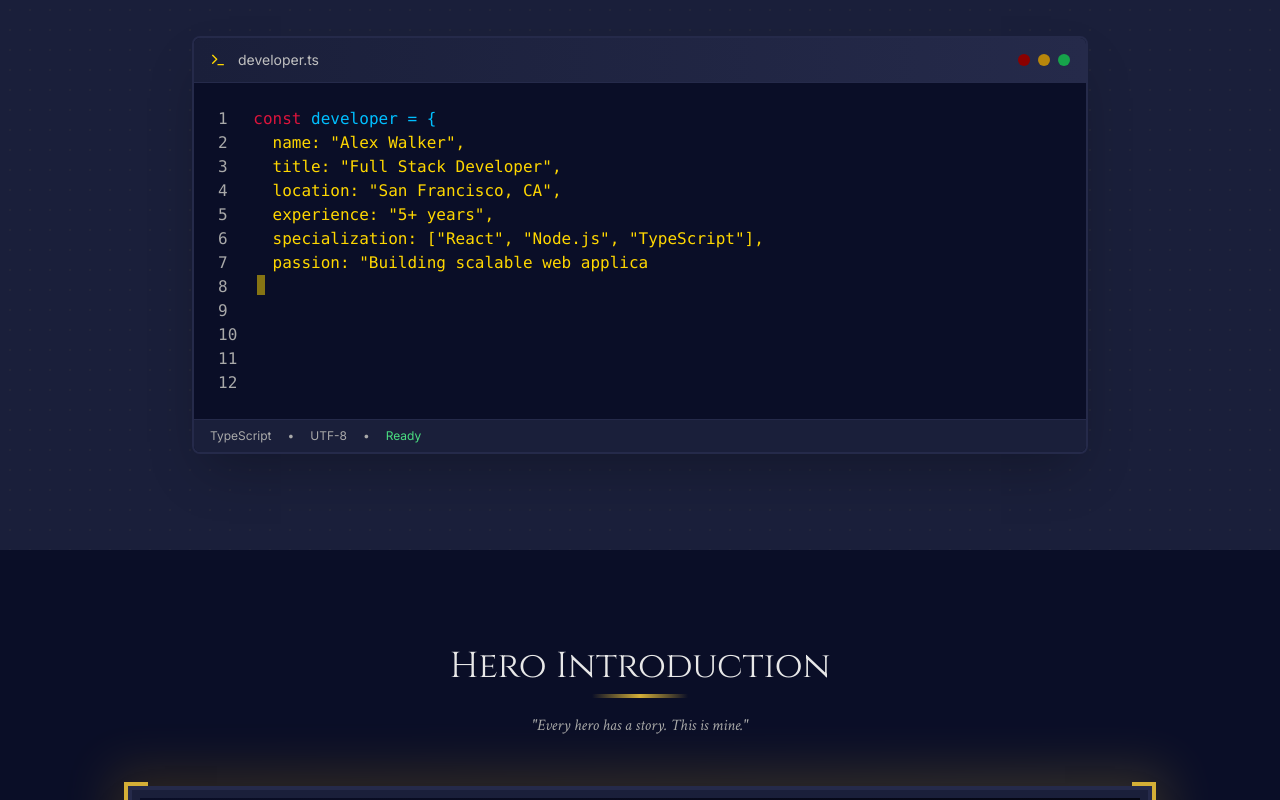
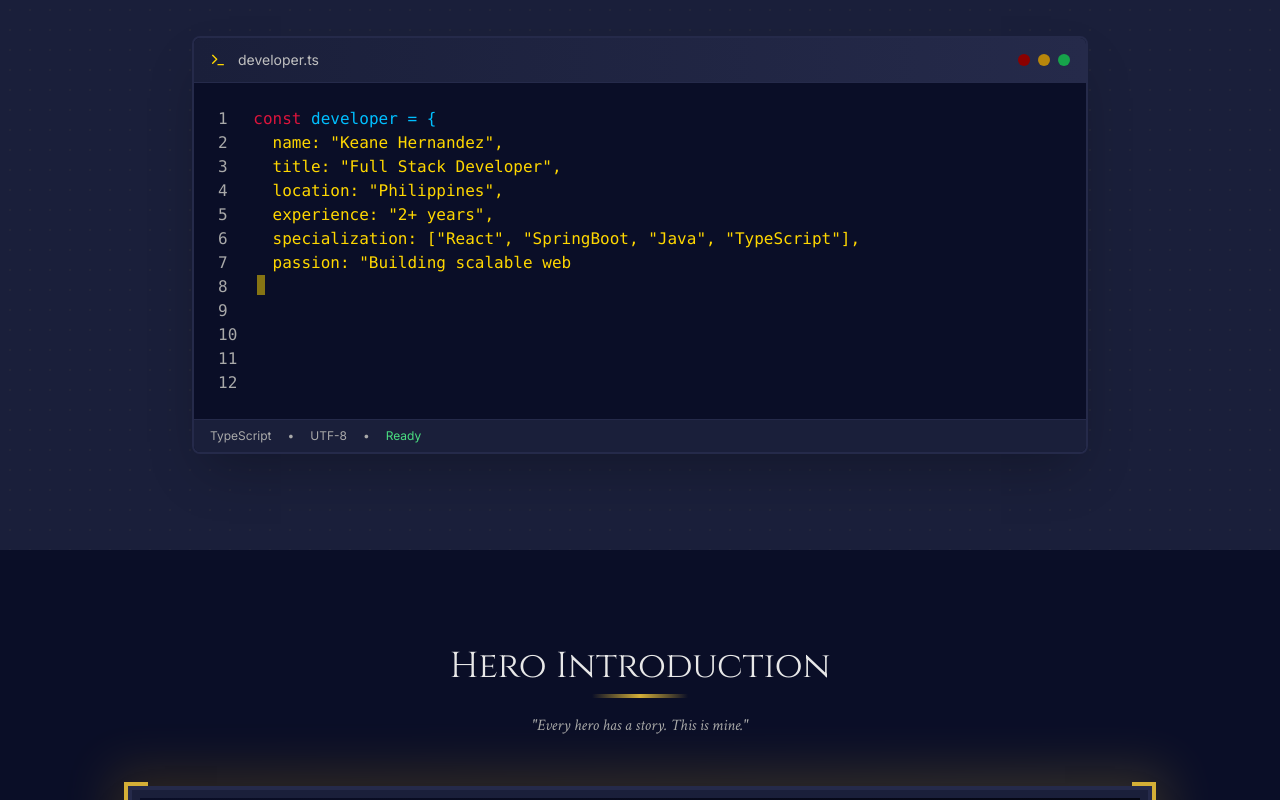
Before and after one commit to only-keanu/keicreates-portfolio, a React (Vite) app: page / in a window 1280 px wide. Shown: the part 960-1760 px from the top of the page. Built offline with nearby package versions, Linux system fonts and the light colour scheme.

Commit message:
-feat: added introduction

```diff
--- a/src/components/CodeIntroSection.tsx
+++ b/src/components/CodeIntroSection.tsx
@@ -3,7 +3,7 @@ import { motion } from 'framer-motion';
 import { Terminal } from 'lucide-react';
 export function CodeIntroSection() {
   const [displayedCode, setDisplayedCode] = useState('');
-  const codeLines = ['const developer = {', '  name: "Alex Walker",', '  title: "Full Stack Developer",', '  location: "San Francisco, CA",', '  experience: "5+ years",', '  specialization: ["React", "Node.js", "TypeScript"],', '  passion: "Building scalable web applications",', '  status: "Available for hire"', '};', '', 'console.log(developer.passion);', '// Output: "Building scalable web applications"'];
+  const codeLines = ['const developer = {', '  name: "Keane Hernandez",', '  title: "Full Stack Developer",', '  location: "Philippines",', '  experience: "2+ years",', '  specialization: ["React", "SpringBoot, "Java", "TypeScript"],', '  passion: "Building scalable web applications",', '  status: "Available for hire"', '};', '', 'console.log(developer.passion);', '// Output: "Building scalable web applications for business problems"'];
   useEffect(() => {
     let currentLine = 0;
     let currentChar = 0;
```
